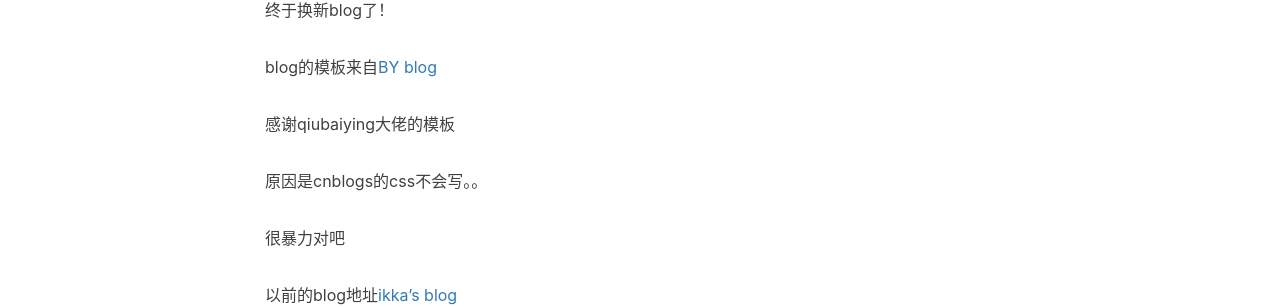
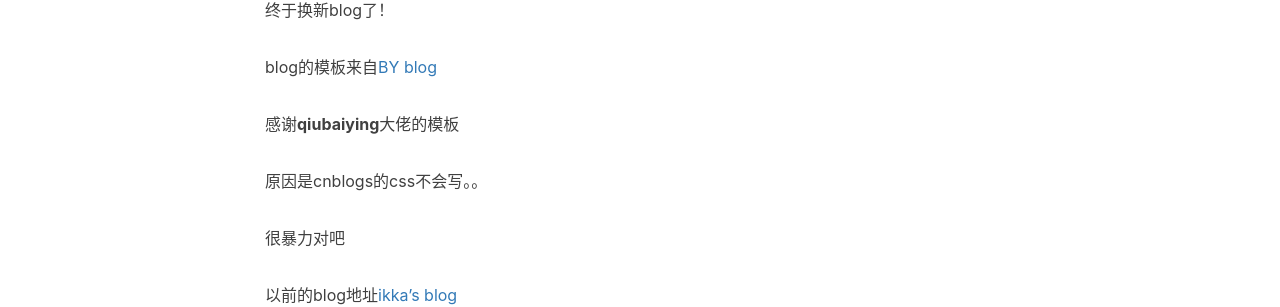
Before and after one commit to Kazusa1103/phqghume.github.com, a Jekyll site: the page built from _posts/2018-05-17-新blog！.md, in a window 1280 px wide. Shown: the part 510-817 px from the top of the page. Built offline with Jekyll 4.4.1, drawn with Linux system fonts in a browser that asks for light colours; nearby versions of some CDN libraries; comment, search, counter and statistics services are not loaded.

```diff
--- a/_posts/2018-05-17-新blog！.md
+++ b/_posts/2018-05-17-新blog！.md
@@ -12,7 +12,7 @@ tags:
 
 blog的模板来自[BY blog](http://qiubaiying.top/)
 
-感谢qiubaiying大佬的模板
+感谢**qiubaiying**大佬的模板
 
 原因是cnblogs的css不会写。。
 
```
